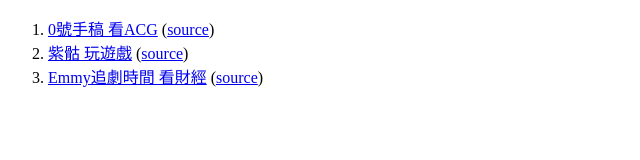
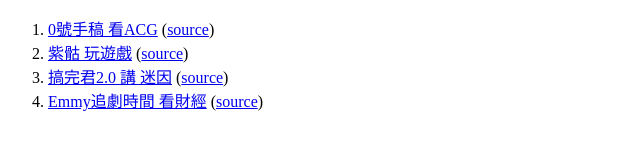
Before and after one commit to democwise2016/action-UT-Podcast-202404, a plain HTML site: page index.html in a window 1280 px wide. Shown: the whole page, without its empty margins (0-640 px from the left). Drawn offline with Linux system fonts and the light colour scheme.

Commit message:
Deploying to gh-pages from @ democwise2016/action-UT-Podcast-202404@2f4eeb665f9474ce5089d06d13f1b1fe3919ff88 🚀

```diff
--- a/index.html
+++ b/index.html
@@ -15,6 +15,10 @@
       (<a href="https://www.youtube.com/channel/UCQceikp-aRr_e5uCARuPvEQ" target="_blank">source</a>)
     </li>
 <li>
+      <a href="https://democwise2016.github.io/action-UT-Podcast-202404/GWjun2.0-ch_UCwYTuoLZaII23xxAGV2zqcA.rss" target="_blank">搞完君2.0 講 迷因</a>
+      (<a href="https://www.youtube.com/channel/UCwYTuoLZaII23xxAGV2zqcA" target="_blank">source</a>)
+    </li>
+<li>
       <a href="https://democwise2016.github.io/action-UT-Podcast-202404/emmytw-ch_UCUkwvRrpvWkocNdk9qIpRSw.rss" target="_blank">Emmy追劇時間 看財經</a>
       (<a href="https://www.youtube.com/channel/UCUkwvRrpvWkocNdk9qIpRSw" target="_blank">source</a>)
     </li></ol>
```
Also changed, not shown: 7 other files.
